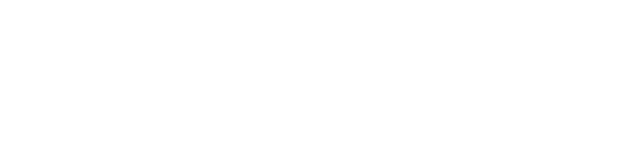
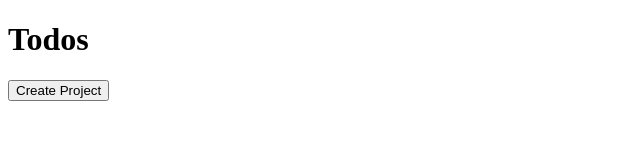
Before and after one commit to janrae-l/project_todolist, a website built with webpack: page src/main-page.html in a window 1280 px wide. Shown: the whole page, without its empty margins (0-640 px from the left). Built offline with nearby package versions, Linux system fonts and the light colour scheme.

Commit message:
Add the title and the create button of the project

```diff
--- a/src/main-page.html
+++ b/src/main-page.html
@@ -5,5 +5,8 @@
     <meta name="viewport" content="width=device-width, initial-scale=1.0" />
     <title>Todos</title>
   </head>
-  <body></body>
+  <body>
+    <h1>Todos</h1>
+    <button>Create Project</button>
+  </body>
 </html>
```
